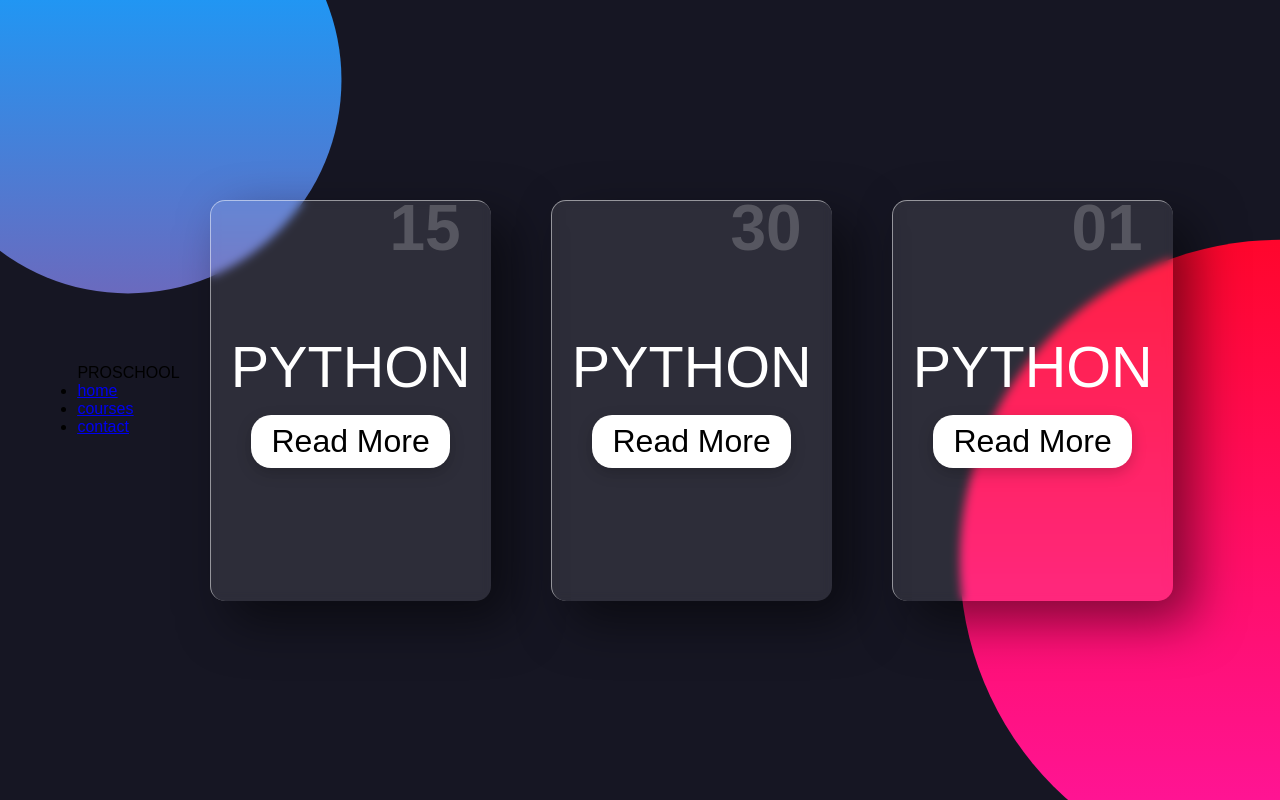
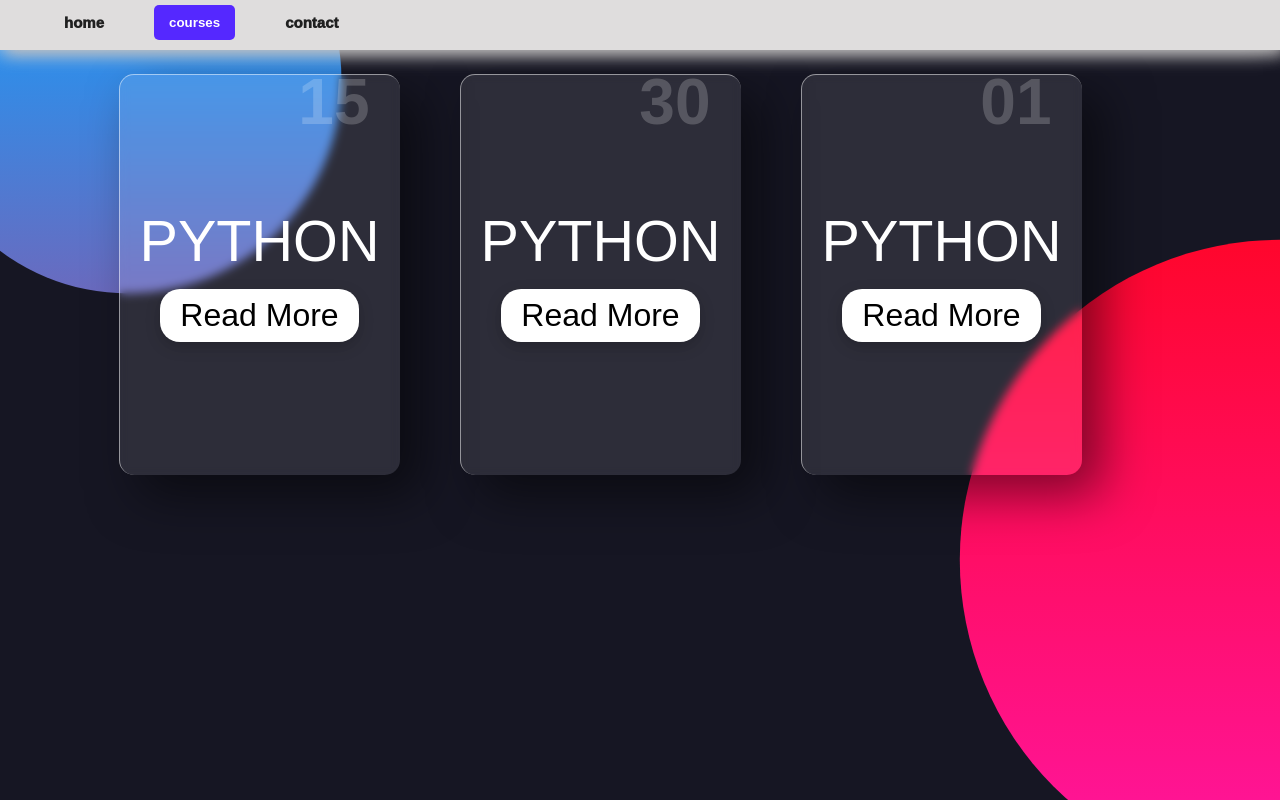
Before and after one commit to Dimon1707/ProSchool, a Django app: page /mainpage/ in a window 1280 px wide. Run offline with Django 4.2, Linux system fonts and the light colour scheme.

Commit message:
nav bar ubdate

```diff
--- a/static/stylemp1.css
+++ b/static/stylemp1.css
@@ -4,15 +4,74 @@
     font-family: 'Poppins', sans-serif;
 }
 
+.header {
+    width: 100%;
+    max-width: 100%;
+    margin: 0 auto;
+    /*padding-right: 15px;*/
+    display: flex;
+    justify-content: space-between;
+    align-items: center;
+    box-sizing: border-box;
+    font-weight: 1000;
+}
+
+nav {
+    position: fixed;
+    width: 100%;
+    height: 7%;
+    background-color: #dfdddd;
+    box-shadow: 5px 5px 15px #bebcbc,
+    -10px -10px 30px #fffefe;
+    display: flex;
+    z-index: 4;
+}
+
+.logo {
+    padding: 0.4%;
+    width: max-content;
+    font-size: 30px;
+}
+
+.nav_btn {
+    background-color: #5528FF;
+    border-radius: 5px;
+    padding: 10px 15px;
+    color: white;
+    border: none;
+    font-weight: 700;
+}
+
+.nav {
+    list-style-type: none;
+    display: flex;
+    justify-content: flex-start;
+    align-items: center;
+    font-size: 15px;
+    margin-left: 5%;
+}
+
+.nav > li > a {
+    text-decoration: none;
+    color: #202020;
+}
+
+li {
+    list-style-type: none; /* Убираем маркеры */
+}
+
+ul li {
+    display: inline; /* Отображать как строчный элемент */
+    margin-right: 50px; /* Отступ слева */
+}
+
 body {
-    display: flex;
-    justify-content: center;
-    align-items: center;
     min-height: 100vh;
     background-color: #161623;
+    font-family: 'Ubuntu', sans-serif;
 }
 
-body::before{
+body::before {
     content: '';
     position: absolute;
     top: 0;
@@ -23,7 +82,7 @@ body::before{
     clip-path: circle(30% at right 70%);
 }
 
-body::after{
+body::after {
     content: '';
     position: absolute;
     top: 0;
@@ -35,7 +94,6 @@ body::after{
 }
 
 
-
 .container {
     position: relative;
     display: flex;
@@ -45,6 +103,7 @@ body::after{
     flex-wrap: wrap;
     z-index: 1;
 }
+
 .card {
     position: relative;
     width: 280px;
@@ -134,7 +193,6 @@ body::after{
 /*}*/
 
 
-
 /*html {*/
 /*     overflow: hidden;*/
 /*    scroll-behavior: smooth;*/
@@ -154,7 +212,6 @@ body::after{
 
 
 /*}*/
-
 
 
 .card-picture {
@@ -364,5 +421,4 @@ body::after{
 /*    #tips {}*/
 
 
-
 /*}*/
--- a/templates/mp.html
+++ b/templates/mp.html
@@ -2,26 +2,28 @@
 <!DOCTYPE html>
 <head>
     <meta charset="UTF-8">
-    <title>Title</title>
+    <title>PROSCHOOL/Courses</title>
     <link rel="stylesheet" href="{% static 'stylemp1.css' %}">
-</head>
-<body>
+    <header>
         <div class="header">
             <div class="logo">
                 PROSCHOOL
             </div>
             <nav>
                 <ul class="nav">
-            <li><a href={% url 'index' %}><u>home</u></a></li>
-            <li><a href={% url 'mp' %}><u>courses</u></a></li>
+                    <li><a href={% url 'index' %}> home</a></li>
                     <li>
-                <a href={% url 'form' %}>
-                    <u>contact</u>
+                        <a href={% url 'mp' %}>
+                            <button class="nav_btn" type="button">courses</button>
                         </a>
                     </li>
+                    <li><a href={% url 'form' %}>contact</a></li>
                 </ul>
             </nav>
         </div>
+    </header>
+</head>
+<body>
 <div class="container">
     <div class="card">
         <div class="content">
```
Also changed, not shown: static/stylemp.css (+1 -51 lines), templates/sofiindex.html (+4 -4 lines). Lines whose indentation alone changed are shown as unchanged.
